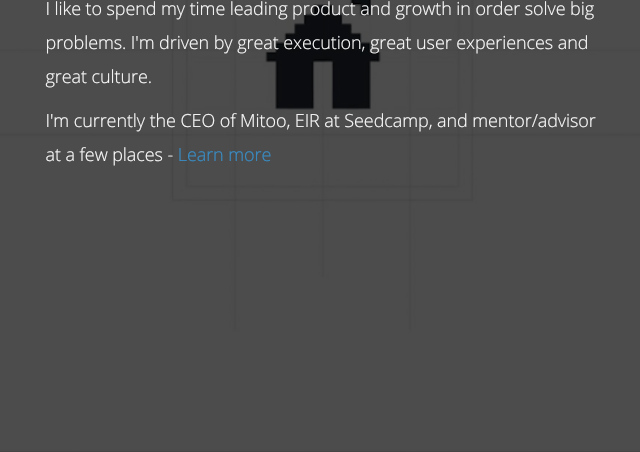
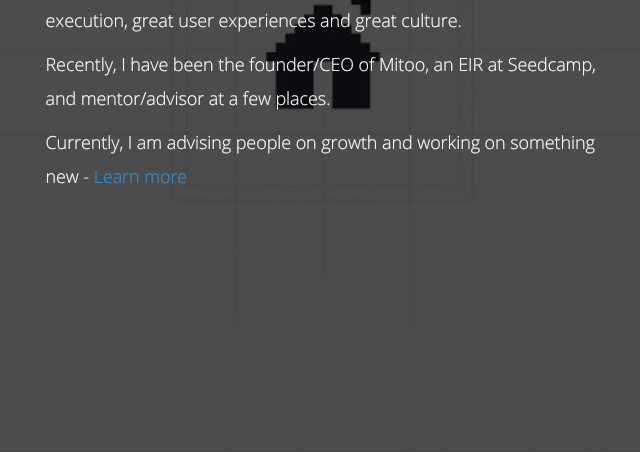
Before and after one commit to andycrump/andycrump.github.io, a plain HTML site: page index.html in a window 1280 px wide. Shown: the part 348-800 px from the top of the page, without its empty margins (317-957 px from the left). Drawn offline with Linux system fonts and the light colour scheme; files whose address does not match are found by name.

Commit message:
Revert Mix

```diff
--- a/index.html
+++ b/index.html
@@ -66,12 +66,14 @@
                                        Hi, I'm Andrew Crump
                                         </h1>
                       <h4 class="light text-white m-t-5" data-swiper-parallax="-15%" align='left'>
-                                       I like to spend my time leading product and growth in order solve big problems. I'm driven by great execution, great user experiences and great culture.
+                                       I like to spend my time focused on growth. I'm driven by great execution, great user experiences and great culture.
                                        </h4>
                       <h4 class="light text-white m-t-5" data-swiper-parallax="-15%" align='left'>
-                                       I'm currently the CEO of Mitoo, EIR at Seedcamp, and mentor/advisor at a few places - <a href="https://angel.co/andycru_mp">Learn more</a>
+                                       Recently, I have been the founder/CEO of Mitoo, an EIR at Seedcamp, and mentor/advisor at a few places.
                                        </h4>
-
+                      <h4 class="light text-white m-t-5" data-swiper-parallax="-15%" align='left'>
+                                       Currently, I am advising people on growth and working on something new - <a href="https://angel.co/andycru_mp">Learn more </a>
+                                       </h4>
                     </div>
                   </div>
                 </div>
```
